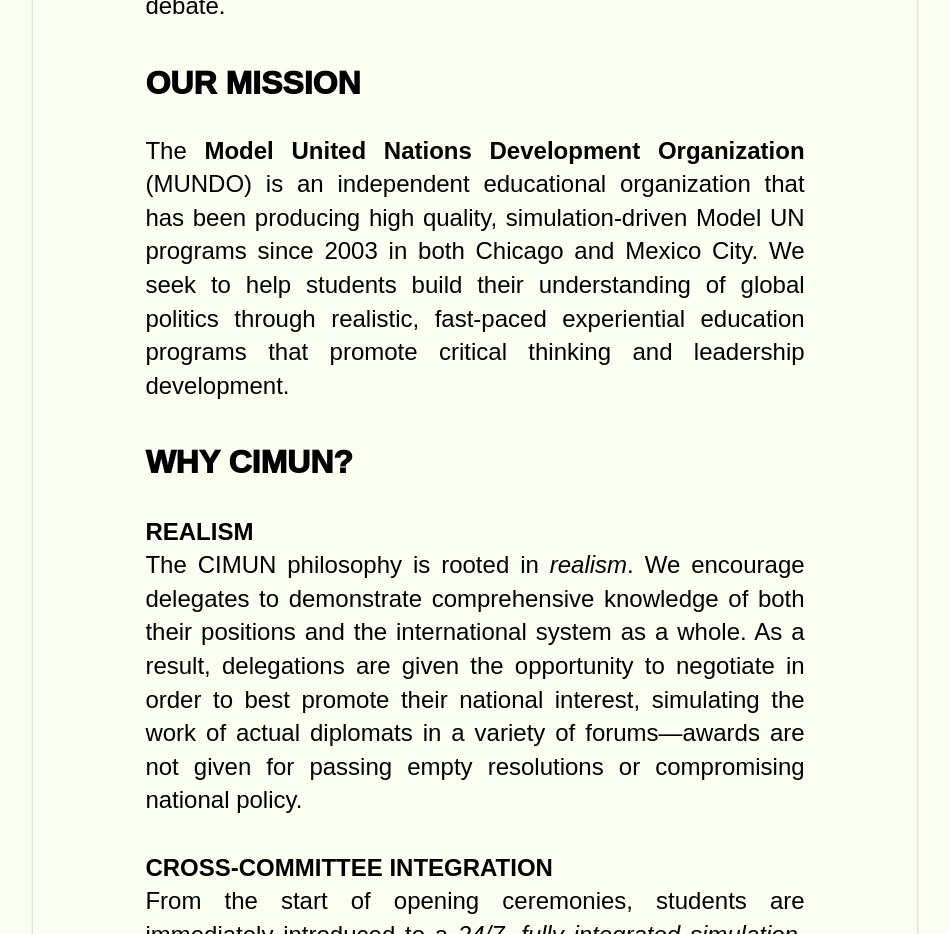
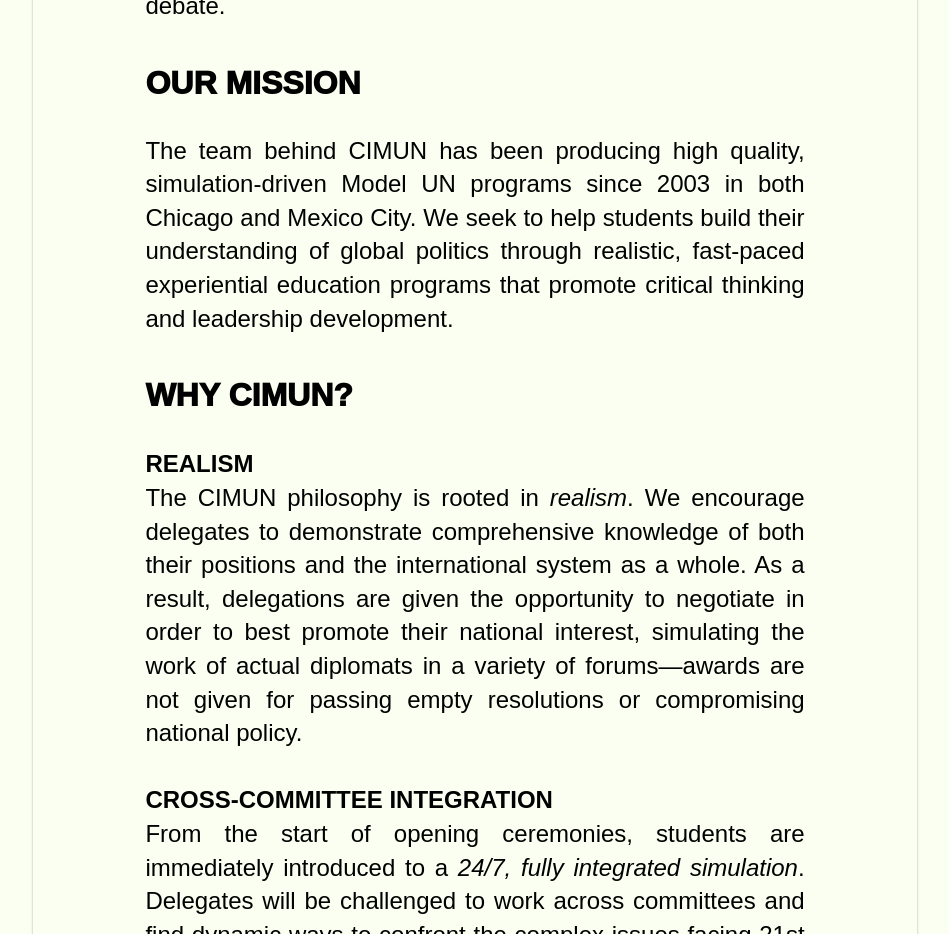
Before and after one commit to Model-UN/cimun-web, a Next.js app: page /about in a window 1280 px wide. Shown: the part 1500-2434 px from the top of the page, without its empty margins (165-1114 px from the left). Built offline with nearby package versions, Linux system fonts and the light colour scheme.

Commit message:
Remove MUNDO (#110)

```diff
--- a/components/articles/about.tsx
+++ b/components/articles/about.tsx
@@ -41,13 +41,11 @@ const About = () => {
         align="justify"
         size="1.5rem"
       >
-        The <strong>Model United Nations Development Organization</strong>{" "}
-        (MUNDO) is an independent educational organization that has been
-        producing high quality, simulation-driven Model UN programs since 2003
-        in both Chicago and Mexico City. We seek to help students build their
-        understanding of global politics through realistic, fast-paced
-        experiential education programs that promote critical thinking and
-        leadership development.
+        The team behind CIMUN has been producing high quality, simulation-driven
+        Model UN programs since 2003 in both Chicago and Mexico City. We seek to
+        help students build their understanding of global politics through
+        realistic, fast-paced experiential education programs that promote
+        critical thinking and leadership development.
         <br />
         <br />
       </Body>
--- a/components/articles/kiera-king.tsx
+++ b/components/articles/kiera-king.tsx
@@ -73,7 +73,7 @@ const KieraKingAwardDetails = () => {
         receive the Kiera King Award.
         <br />
         <br />
-        Yours in MUNDO,
+        Yours in MUN,
         <br />
         Masha Polupan, Chief of Staff
       </Body>
--- a/components/stepped-form/example-data.json
+++ b/components/stepped-form/example-data.json
@@ -272,7 +272,7 @@
           "sectionId": 1,
           "required": true,
           "fieldType": "SELECTION",
-          "content": "Have you ever staffed a MUNDO conference before, if so how many?",
+          "content": "Have you ever staffed a CIMUN or MIMUN conference before, if so how many?",
           "description": "",
           "values": [
             {
```
Also changed, not shown: 1 other file (tests, documents, lock files or other folders).
